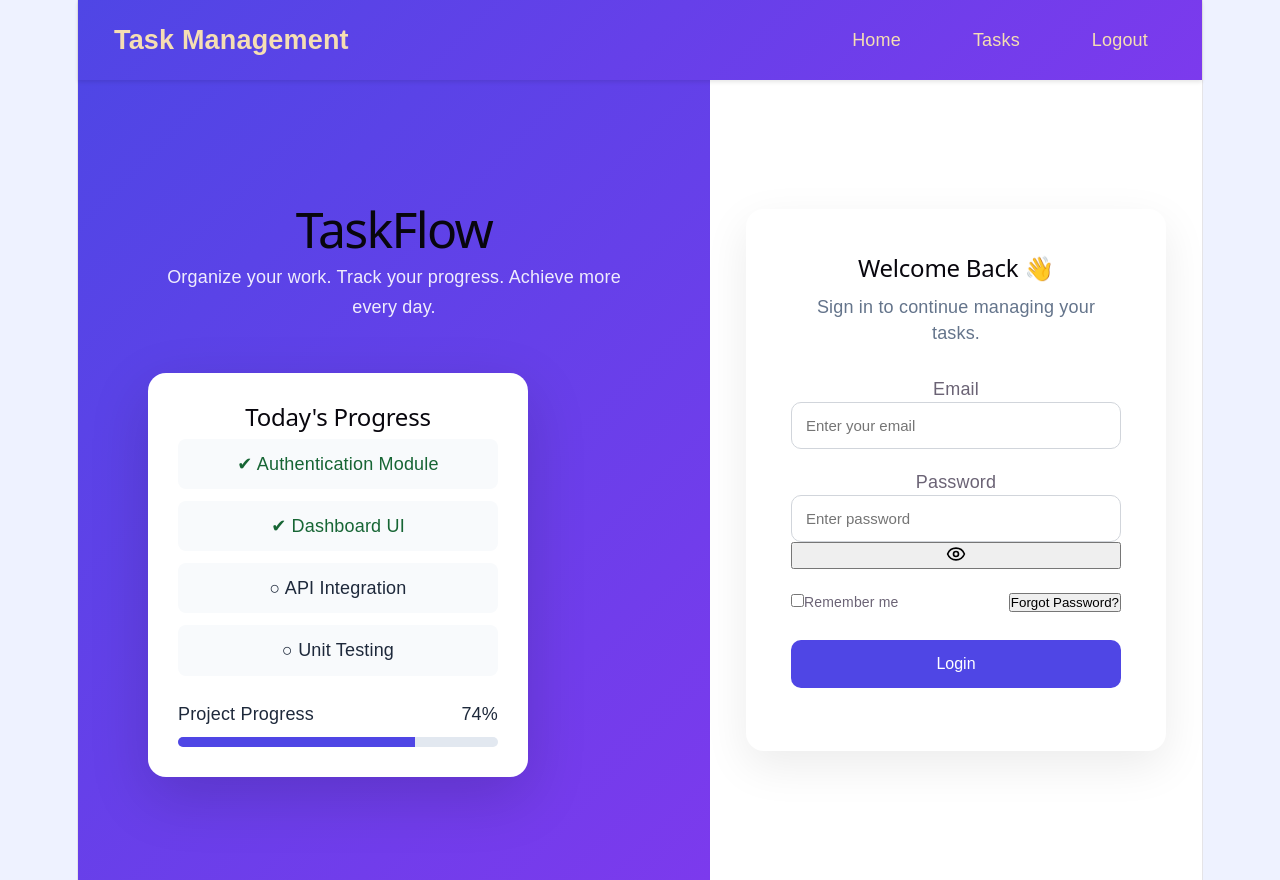
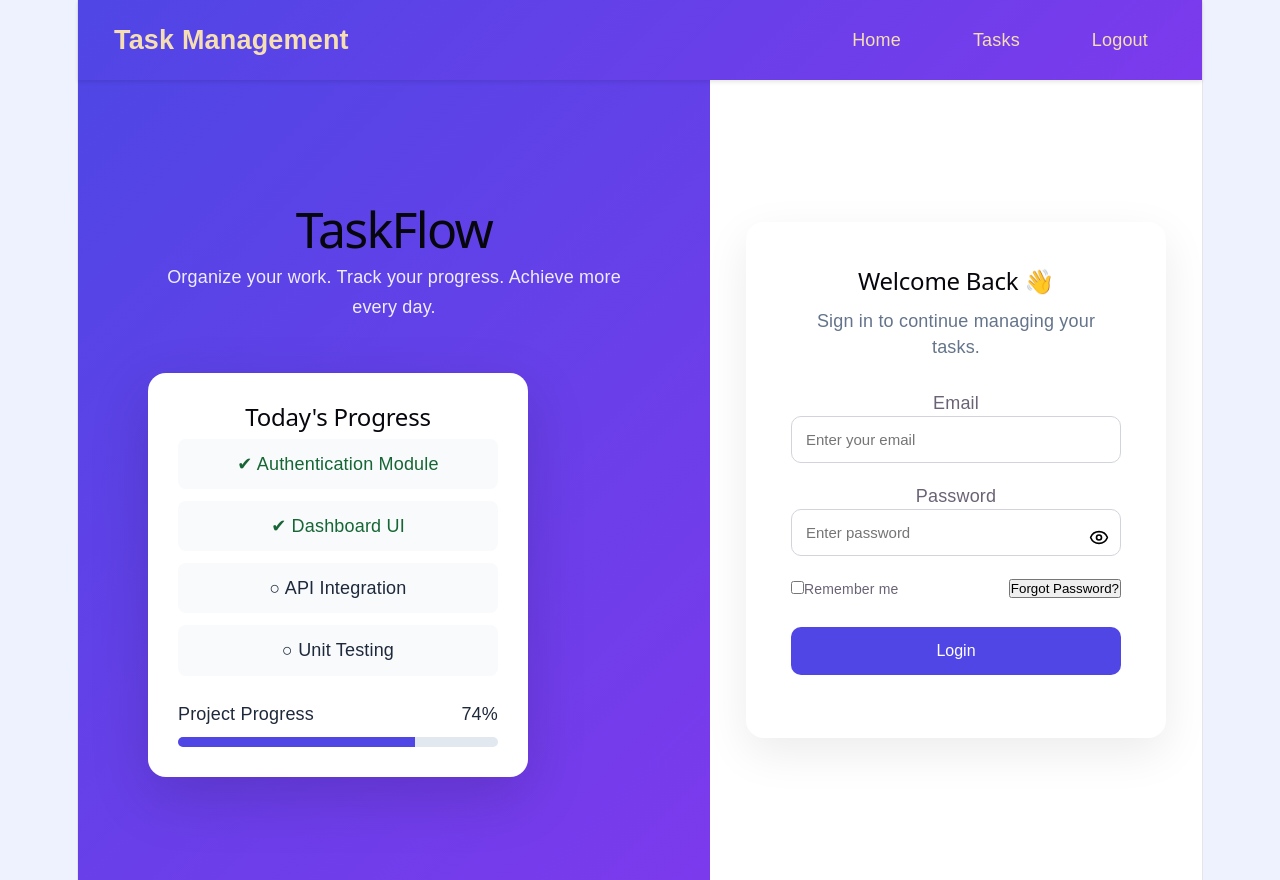
Before and after one commit to maneesha-simelabs/TaskFrontend, a React (Vite) app: page / in a window 1280 px wide. Built offline with nearby package versions, Linux system fonts and the light colour scheme.

Commit message:
fix: style

```diff
--- a/src/css/Login.css
+++ b/src/css/Login.css
@@ -318,3 +318,22 @@ input.error-input:focus {
     max-width: 420px;
   }
 }
+
+.password-box {
+  position: relative;
+}
+
+.password-box input {
+  width: 100%;
+  padding-right: 45px;
+}
+
+.password-box button {
+  position: absolute;
+  right: 12px;
+  top: 50%;
+  transform: translateY(-50%);
+  background: none;
+  border: none;
+  cursor: pointer;
+}
```
